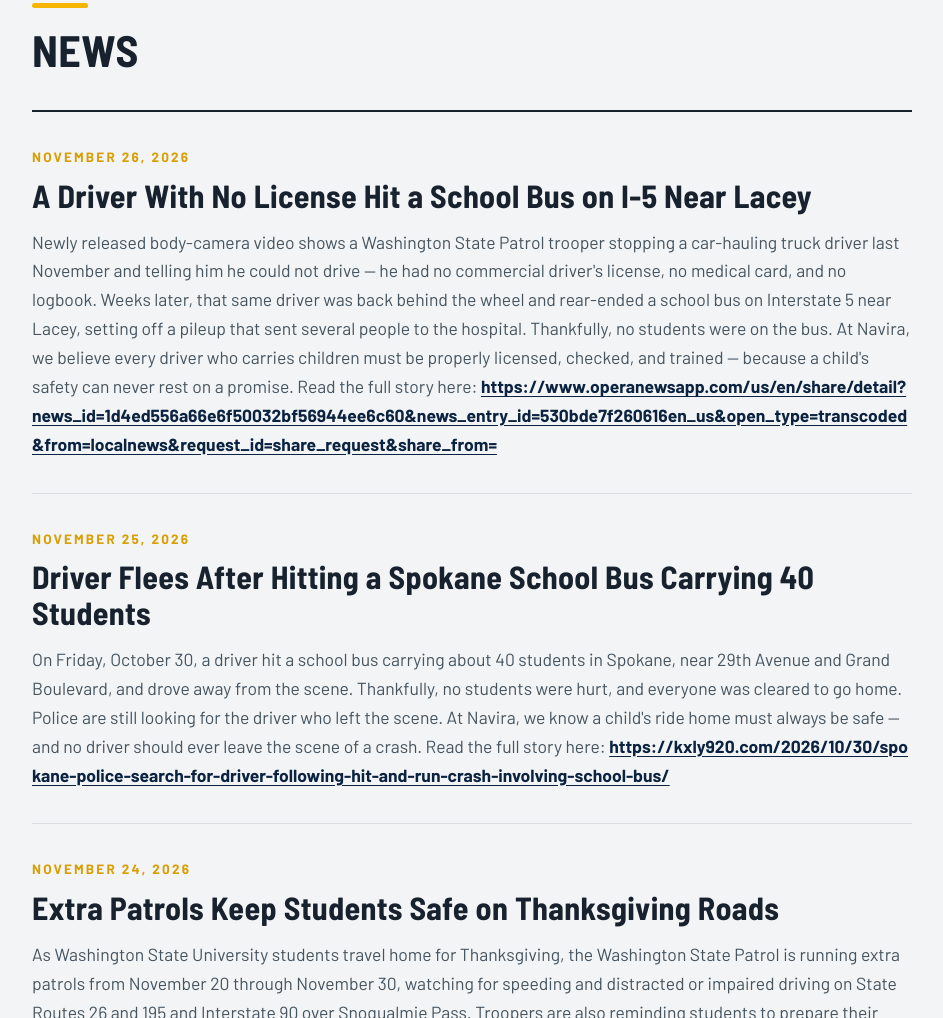
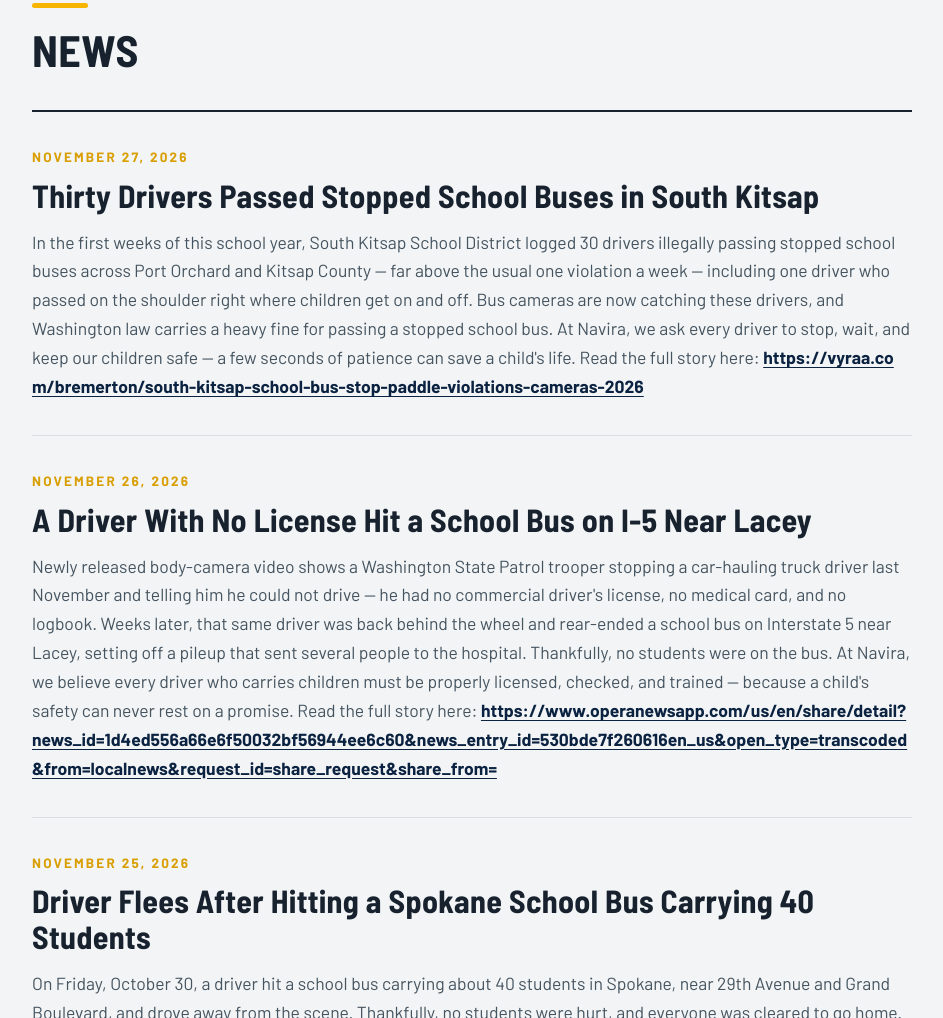
Before and after one commit to hussameldin2000/navira-website, a plain HTML site: page index.html in a window 1280 px wide. Shown: the part 4906-5924 px from the top of the page, without its empty margins (58-1001 px from the left). Drawn offline with Linux system fonts and the light colour scheme; a script that the page names is missing.

Commit message:
News post Nov 27: Thirty Drivers Passed Stopped School Buses in South Kitsap

```diff
--- a/index.html
+++ b/index.html
@@ -667,6 +667,11 @@
       </div>
       <div class="news-list">
         <article class="news-post">
+          <span class="news-date">November 27, 2026</span>
+          <h3>Thirty Drivers Passed Stopped School Buses in South Kitsap</h3>
+          <p>In the first weeks of this school year, South Kitsap School District logged 30 drivers illegally passing stopped school buses across Port Orchard and Kitsap County — far above the usual one violation a week — including one driver who passed on the shoulder right where children get on and off. Bus cameras are now catching these drivers, and Washington law carries a heavy fine for passing a stopped school bus. At Navira, we ask every driver to stop, wait, and keep our children safe — a few seconds of patience can save a child's life. Read the full story here: <a href="https://vyraa.com/bremerton/south-kitsap-school-bus-stop-paddle-violations-cameras-2026" target="_blank" rel="noopener">https://vyraa.com/bremerton/south-kitsap-school-bus-stop-paddle-violations-cameras-2026</a></p>
+        </article>
+        <article class="news-post">
           <span class="news-date">November 26, 2026</span>
           <h3>A Driver With No License Hit a School Bus on I-5 Near Lacey</h3>
           <p>Newly released body-camera video shows a Washington State Patrol trooper stopping a car-hauling truck driver last November and telling him he could not drive — he had no commercial driver's license, no medical card, and no logbook. Weeks later, that same driver was back behind the wheel and rear-ended a school bus on Interstate 5 near Lacey, setting off a pileup that sent several people to the hospital. Thankfully, no students were on the bus. At Navira, we believe every driver who carries children must be properly licensed, checked, and trained — because a child's safety can never rest on a promise. Read the full story here: <a href="https://www.operanewsapp.com/us/en/share/detail?news_id=1d4ed556a66e6f50032bf56944ee6c60&amp;news_entry_id=530bde7f260616en_us&amp;open_type=transcoded&amp;from=localnews&amp;request_id=share_request&amp;share_from=" target="_blank" rel="noopener">https://www.operanewsapp.com/us/en/share/detail?news_id=1d4ed556a66e6f50032bf56944ee6c60&amp;news_entry_id=530bde7f260616en_us&amp;open_type=transcoded&amp;from=localnews&amp;request_id=share_request&amp;share_from=</a></p>
```
